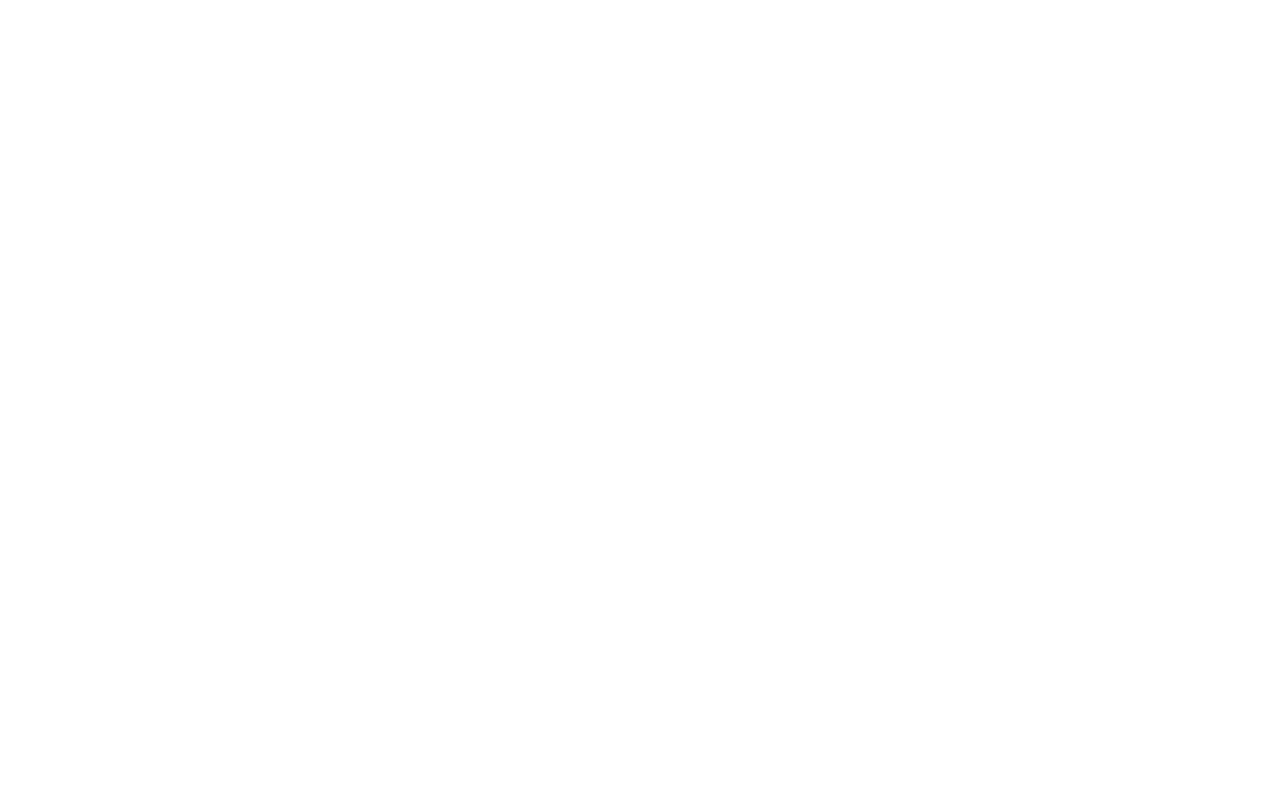
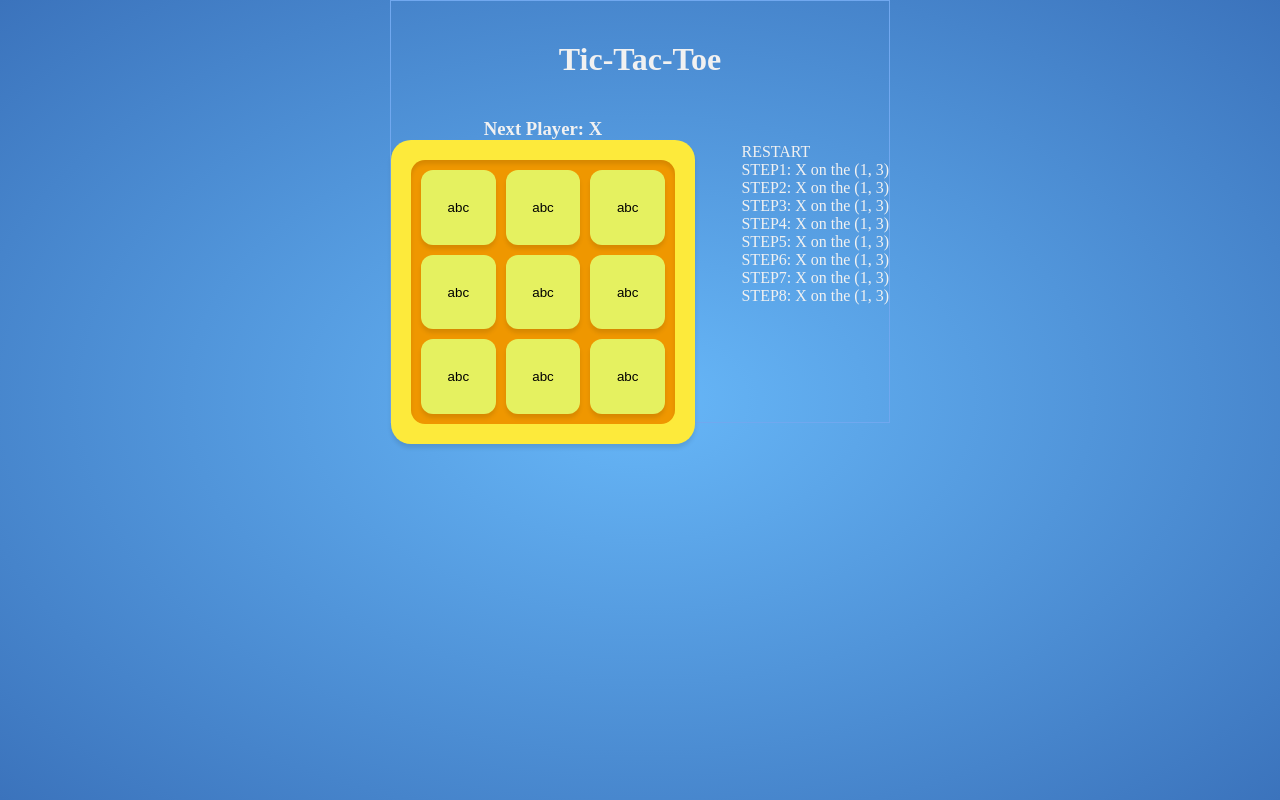
Before and after one commit to dukekon/tic-tac-toe-react, a React (Vite) app: page / in a window 1280 px wide. Built offline with nearby package versions, Linux system fonts and the light colour scheme.

Commit message:
Design the layout

```diff
--- a/package.json
+++ b/package.json
@@ -9,8 +9,7 @@
     "preview": "vite preview"
   },
   "dependencies": {
-    "@emotion/babel-plugin": "^11.10.5",
-    "@emotion/react": "^11.10.5",
+    "@types/styled-components": "^5.1.26",
     "react": "^18.2.0",
     "react-dom": "^18.2.0"
   },
@@ -19,6 +18,7 @@
     "@types/react": "^18.0.22",
     "@types/react-dom": "^18.0.7",
     "@vitejs/plugin-react": "^2.2.0",
+    "styled-components": "^5.3.6",
     "typescript": "^4.6.4",
     "vite": "^3.2.0"
   }
--- a/src/App.tsx
+++ b/src/App.tsx
@@ -1,11 +1,80 @@
 import React from 'react'
+import styled from 'styled-components'
+import Board from '@/components/game/Board'
 
-const App = () => {
+export default () => {
   return (
-    <div>
-
-    </div>
+    <App>
+      <header>
+        <h1 className={ 'game-title' }>Tic-Tac-Toe</h1>
+      </header>
+      <main>
+        <div className='board-container'>
+          <h3>Next Player: X</h3>
+          <Board/>
+        </div>
+        <div className='history-container'>
+          <p>RESTART</p>
+          <p>STEP1: X on the (1, 3)</p><p>STEP2: X on the (1, 3)</p><p>STEP3: X on the (1, 3)</p><p>STEP4: X on the (1,
+          3)</p><p>STEP5: X on the (1, 3)</p><p>STEP6: X on the (1, 3)</p><p>STEP7: X on the (1, 3)</p><p>STEP8: X on
+          the (1, 3)</p>
+        </div>
+      </main>
+    </App>
   )
 }
 
-export default App
+const App = styled.div`
+  margin: 0 auto;
+  width: 500px;
+  border: 1px solid #71a8ef;
+
+  header {
+    padding: 40px 0;
+    text-align: center;
+  }
+
+  main {
+    display: flex;
+    justify-content: space-between;
+  }
+
+  h3 {
+    text-align: center;
+  }
+
+  .board-container {
+    width: 304px;
+    height: 304px;
+  }
+
+  .history-container {
+    padding-top: 25px;
+  }
+
+  & > p {
+    padding-bottom: 10px;
+    padding-right: 10px;
+    border-radius: 8px;
+  }
+
+  & > p:first-child {
+    font-size: 18px;
+    font-weight: 700;
+  }
+
+  @media screen and (max-width: 500px) {
+    margin: 0;
+    width: 100%;
+    border: 1px solid #000;
+
+    main {
+      align-items: center;
+      flex-flow: column;
+    }
+
+    & > p {
+      text-align: center;
+    }
+  }
+`
--- /dev/null
+++ b/src/assets/base.css
@@ -0,0 +1,26 @@
+:root {
+
+    --bgcolor-square-hover: #effa74;
+    --bgcolor-square: #e5f160;
+    --bgcolor-board: #fdea3b;
+    --bgcolor-board-inner: #ef9700;
+
+    --radius-board: 20px;
+    --radius-board-inner: 14px;
+    --radius-square: 12px;
+
+    --shadow-board: 0 4px 4px 0 rgba(0, 0, 0, .1);
+}
+
+* {
+    margin: 0;
+    padding: 0;
+    box-sizing: border-box;
+}
+
+body {
+    width: 100%;
+    height: 100vh;
+    color: #f1f1f1;
+    background-image: radial-gradient(#67b7f8, #3b73bc);
+}
--- a/src/assets/main.css
+++ b/src/assets/main.css
@@ -0,0 +1 @@
+@import 'base.css';
--- /dev/null
+++ b/src/components/game/Board.tsx
@@ -0,0 +1,44 @@
+import React from 'react'
+import styled from 'styled-components'
+import Square from '@/components/game/Square'
+
+export default () => {
+  return (
+    <Board>
+      <div className={ 'inner' }>
+        { Array(3).fill(0).map(item => (
+          <div className='board-row'>
+            { Array(3).fill(0).map(item => <Square/>) }
+          </div>
+        )) }
+      </div>
+    </Board>
+  )
+}
+
+const Board = styled.div`
+  padding: 20px;
+  width: 100%;
+  height: 100%;
+  border-radius: var(--radius-board);
+  background-color: var(--bgcolor-board);
+  box-shadow: var(--shadow-board);
+
+  .inner {
+    display: flex;
+    justify-content: space-between;
+    flex-flow: column;
+    padding: 10px;
+    width: 100%;
+    height: 100%;
+    border-radius: var(--radius-board-inner);
+    background-color: var(--bgcolor-board-inner);
+    box-shadow: inset var(--shadow-board);
+  }
+
+  .board-row {
+    display: flex;
+    justify-content: space-between;
+    height: calc((100% - 20px) / 3);
+  }
+`
--- /dev/null
+++ b/src/components/game/Square.tsx
@@ -0,0 +1,25 @@
+import React from 'react'
+import styled from 'styled-components'
+
+export default () => {
+  return (
+    <Square>
+      { 'abc' }
+    </Square>
+  )
+}
+
+const Square = styled.button`
+  width: calc((100% - 20px) / 3);
+  height: 100%;
+  background-color: var(--bgcolor-square);
+  border-radius: var(--radius-square);
+  box-shadow: var(--shadow-board);
+  border: none;
+  outline: none;
+  cursor: pointer;
+
+  &:hover {
+    background-color: var(--bgcolor-square-hover);
+  }
+`
--- a/src/main.tsx
+++ b/src/main.tsx
@@ -1,7 +1,7 @@
 import React from 'react'
 import ReactDOM from 'react-dom/client'
 import App from './App'
-import './assets/main.css'
+import './assets/base.css'
 
 ReactDOM.createRoot(document.getElementById('root') as HTMLElement).render(
   // <React.StrictMode>
--- a/tsconfig.json
+++ b/tsconfig.json
@@ -1,6 +1,6 @@
 {
   "compilerOptions": {
-    "noImplicitAny": true,
+    "noImplicitAny": false,
     "target": "ESNext",
     "useDefineForClassFields": true,
     "lib": [
@@ -26,7 +26,9 @@
         "./src/*"
       ]
     },
-    "types": ["vite/client", "@emotion/react/types/css-prop"]
+    "types": [
+      "vite/client"
+    ]
   },
   "include": [
     "src"
--- a/vite.config.ts
+++ b/vite.config.ts
@@ -4,20 +4,8 @@
 import react from '@vitejs/plugin-react'
 
 // https://vitejs.dev/config/
-  export default defineConfig({
-    plugins: [
-      react({
-        jsxImportSource: "@emotion/react",
-        babel: {
-          plugins: ["@emotion/babel-plugin"],
-        },
-      }),
-    ],
-  esbuild: {
-    logOverride: {
-      'this-is-undefined-in-esm': 'silent',
-    },
-  },
+export default defineConfig({
+  plugins: [react()],
   resolve: {
     alias: {
       '@': fileURLToPath(new URL('./src', import.meta.url)),
```
Also changed, not shown: 1 other file (tests, documents, lock files or other folders).
